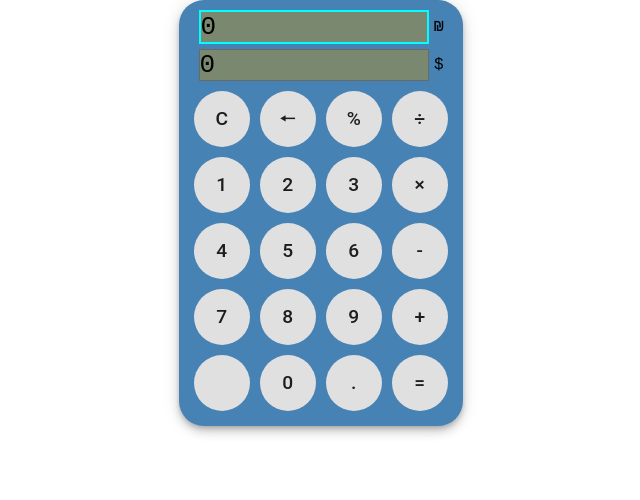
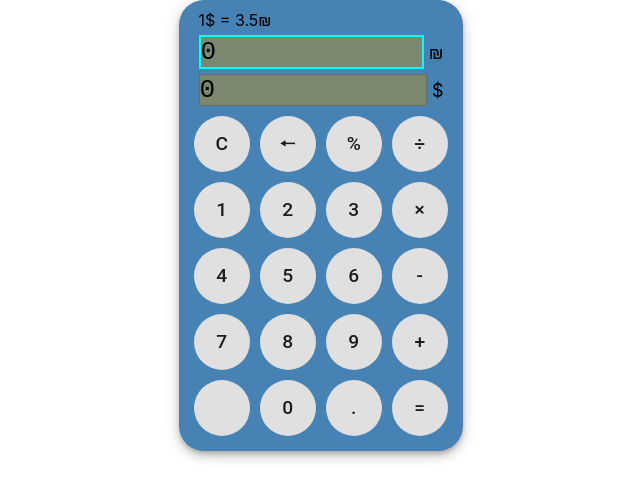
Before and after one commit to RonMichaeli/testing-workshop-app, a React (Create React App) app: page / in a window 1280 px wide. Shown: the top 500 px of the page, without its empty margins (319-959 px from the left). Built offline with nearby package versions, Linux system fonts and the light colour scheme.

Commit message:
working on currency display

```diff
--- a/src/Components/App.tsx
+++ b/src/Components/App.tsx
@@ -1,11 +1,10 @@
 import React, { FC, useState } from 'react';
 import styled from '@emotion/styled';
-import CalculatorScreen from "./Screens/CalculatorScreen";
-import ButtonPanel from "./ButtonPanel/ButtonPanel";
 import { ButtonLabel, EMPTY_EXPRESSION } from "../consts";
 import { Expression } from "../types";
 import { calculateExpression } from "../utils";
-import CurrencyScreen from "./Screens/CurrencyScreen";
+import ButtonPanel from "./ButtonPanel";
+import { SimpleDisplay, CurrencyDisplay } from "./Displays";
 
 const StyledApp = styled.div`
     width: fit-content;
@@ -16,19 +15,18 @@ const StyledApp = styled.div`
     margin: auto;
     background-color: steelblue;
     border-radius: 25px;
-    font-family: monospace;
     box-shadow:
         0 3px 5px -1px rgba(0,0,0,0.2),
         0px 6px 10px 0px rgba(0,0,0,0.14),
         0px 1px 18px 0px rgba(0,0,0,0.12);
 `;
 
-const StyledCalculatorScreen = styled(CalculatorScreen)`
+const StyledSimpleDisplay = styled(SimpleDisplay)`
     min-height: 50px;
     width: 245px;
 `;
 
-const StyledCurrencyScreen = styled(CurrencyScreen)`
+const StyledCurrencyDisplay = styled(CurrencyDisplay)`
     width: 245px;
 `;
 
@@ -47,8 +45,8 @@ const App: FC = () => {
 
     return (
         <StyledApp>
-            <StyledCurrencyScreen expression={expression}/>
-            {/*<StyledCalculatorScreen expression={expression}/>*/}
+            <StyledCurrencyDisplay expression={expression} rate={3.5}/>
+            {/*<StyledSimpleDisplay expression={expression}/>*/}
             <StyledButtonPanel onClick={handleButtonClick}/>
         </StyledApp>
     );
--- /dev/null
+++ b/src/Components/ButtonPanel/index.ts
@@ -0,0 +1 @@
+export { default } from "./ButtonPanel";
--- /dev/null
+++ b/src/Components/Displays/CurrencyDisplay.tsx
@@ -0,0 +1,55 @@
+import React, { FC, useMemo, useState } from "react";
+import styled from "@emotion/styled";
+import SimpleDisplayWithCurrency from "./SimpleDisplayWithCurrency";
+import { Expression } from "../../types";
+import { calculateResult } from "../../utils";
+
+const NIS_ICON = "₪";
+const USD_ICON = "$";
+
+enum SelectedCurrency {
+    NIS,
+    USD,
+}
+
+const Padder = styled.div<{ height?: number; width?: number }>`
+    height: ${({ height }) => height || 0}px;
+    width: ${({ width }) => width || 0}px;
+`;
+
+type CurrencyDisplayProps = {
+    className?: string;
+    expression: Expression;
+    rate: number;
+};
+
+const CurrencyDisplay: FC<CurrencyDisplayProps> = (props: CurrencyDisplayProps): JSX.Element => {
+    const { className, expression, rate } = props;
+
+    const [selectedCurrency, setSelectedCurrency] = useState<SelectedCurrency>(SelectedCurrency.NIS);
+
+    const isNisSelected = selectedCurrency === SelectedCurrency.NIS;
+    const conversionResult = useMemo(() => calculateResult(`${expression} ${isNisSelected ? "/" : "*"} ${rate}`), [expression]);
+
+    return (
+        <div className={className}>
+            1{USD_ICON} = {rate}{NIS_ICON}
+            <Padder height={5}/>
+            <SimpleDisplayWithCurrency
+                isSelected={isNisSelected}
+                expression={isNisSelected ? expression : conversionResult}
+                currencyIcon={NIS_ICON}
+                onClick={() => setSelectedCurrency(SelectedCurrency.NIS)}
+            />
+            <Padder height={5}/>
+            <SimpleDisplayWithCurrency
+                isSelected={!isNisSelected}
+                expression={!isNisSelected ? expression : conversionResult}
+                currencyIcon={USD_ICON}
+                onClick={() => setSelectedCurrency(SelectedCurrency.USD)}
+            />
+        </div>
+    );
+};
+
+export default CurrencyDisplay;
--- a/src/Components/Screens/CalculatorScreen.tsx
+++ b/src/Components/Displays/SimpleDisplay.tsx
@@ -8,17 +8,18 @@ const StyledContainer = styled.div`
     width: 100%;
     background-color: #7a8870;
     border: dimgray 1px solid;
+    font-family: monospace;
     font-size: xx-large;
     word-break: break-word;
 `;
 
-type CalculatorScreenProps = {
+type SimpleDisplayProps = {
     className?: string;
     expression: Expression;
     onClick?: () => void;
 };
 
-const CalculatorScreen: FC<CalculatorScreenProps> = (props: CalculatorScreenProps): JSX.Element => {
+const SimpleDisplay: FC<SimpleDisplayProps> = (props: SimpleDisplayProps): JSX.Element => {
     const { className, expression, onClick } = props;
 
     return (
@@ -28,4 +29,4 @@ const CalculatorScreen: FC<CalculatorScreenProps> = (props: CalculatorScreenProp
     );
 };
 
-export default CalculatorScreen;
+export default SimpleDisplay;
--- /dev/null
+++ b/src/Components/Displays/SimpleDisplayWithCurrency.tsx
@@ -0,0 +1,45 @@
+import React, { FC } from "react";
+import styled from "@emotion/styled";
+import SimpleDisplay from "./SimpleDisplay";
+import { Expression } from "../../types";
+
+const StyledScreenContainer = styled.div`
+    display: flex;
+    align-items: center;
+`;
+
+const StyledCurrencyIconContainer = styled.div`
+    margin-left: 5px;
+    font-size: large;
+`;
+
+const StyledSimpleDisplay = styled(SimpleDisplay)<{ isSelected: boolean }>`
+    border: ${({ isSelected }) => isSelected ? "cyan 2px" : "dimgray 1px"} solid;
+    cursor: pointer;
+`;
+
+type SimpleDisplayWithCurrencyProps = {
+    isSelected: boolean;
+    expression: Expression;
+    currencyIcon: string;
+    onClick: () => void;
+};
+
+const SimpleDisplayWithCurrency: FC<SimpleDisplayWithCurrencyProps> = (props: SimpleDisplayWithCurrencyProps): JSX.Element => {
+    const { isSelected, expression, currencyIcon, onClick } = props;
+
+    return (
+        <StyledScreenContainer>
+            <StyledSimpleDisplay
+                isSelected={isSelected}
+                expression={expression}
+                onClick={onClick}
+            />
+            <StyledCurrencyIconContainer>
+                {currencyIcon}
+            </StyledCurrencyIconContainer>
+        </StyledScreenContainer>
+    );
+};
+
+export default SimpleDisplayWithCurrency;
--- /dev/null
+++ b/src/Components/Displays/index.ts
@@ -0,0 +1,2 @@
+export { default as SimpleDisplay } from "./SimpleDisplay";
+export { default as CurrencyDisplay } from "./CurrencyDisplay";
--- a/src/Components/Screens/CurrencyScreen.tsx
+++ /dev/null
@@ -1,84 +0,0 @@
-import React, { FC, useState } from "react";
-import styled from "@emotion/styled";
-import CalculatorScreen from "./CalculatorScreen";
-import { Expression } from "../../types";
-
-const StyledScreenContainer = styled.div`
-    display: flex;
-    align-items: center;
-`;
-
-const StyledCurrencyIconContainer = styled.div`
-    margin-left: 5px;
-    font-size: large;
-`;
-
-const StyledCalculatorScreen = styled(CalculatorScreen)<{ isSelected: boolean }>`
-    border: ${({ isSelected }) => isSelected ? "cyan 2px" : "dimgray 1px"} solid;
-    cursor: pointer;
-`;
-
-const Padder = styled.div<{ height?: number; width?: number }>`
-    height: ${({ height }) => height || 0}px;
-    width: ${({ width }) => width || 0}px;
-`;
-
-enum SelectedCurrency {
-    NIS,
-    USD,
-}
-
-type CurrencyCalculatorScreenProps = {
-    isSelected: boolean;
-    expression: Expression;
-    currencyIcon: string;
-    onClick: () => void;
-};
-
-const CurrencyCalculatorScreen: FC<CurrencyCalculatorScreenProps> = (props: CurrencyCalculatorScreenProps): JSX.Element => {
-    const { isSelected, expression, currencyIcon, onClick } = props;
-
-    return (
-        <StyledScreenContainer>
-            <StyledCalculatorScreen
-                isSelected={isSelected}
-                expression={expression}
-                onClick={onClick}
-            />
-            <StyledCurrencyIconContainer>
-                {currencyIcon}
-            </StyledCurrencyIconContainer>
-        </StyledScreenContainer>
-    );
-};
-
-type CurrencyScreenProps = {
-    className?: string;
-    expression: Expression;
-};
-
-const CurrencyScreen: FC<CurrencyScreenProps> = (props: CurrencyScreenProps): JSX.Element => {
-    const { className, expression } = props;
-
-    const [selectedCurrency, setSelectedCurrency] = useState<SelectedCurrency>(SelectedCurrency.NIS);
-
-    return (
-        <div className={className}>
-            <CurrencyCalculatorScreen
-                isSelected={selectedCurrency === SelectedCurrency.NIS}
-                expression={expression}
-                currencyIcon={"₪"}
-                onClick={() => setSelectedCurrency(SelectedCurrency.NIS)}
-            />
-            <Padder height={5}/>
-            <CurrencyCalculatorScreen
-                isSelected={selectedCurrency === SelectedCurrency.USD}
-                expression={expression}
-                currencyIcon={"$"}
-                onClick={() => setSelectedCurrency(SelectedCurrency.USD)}
-            />
-        </div>
-    );
-};
-
-export default CurrencyScreen;
--- a/src/consts.ts
+++ b/src/consts.ts
@@ -20,7 +20,7 @@ export enum ButtonLabel {
     Seven = "7",
     Eight = "8",
     Nine = "9",
-    Zero = "0"
+    Zero = "0",
 }
 
 export const BUTTON_LABEL_TO_VALUE: Record<string, string> = {
@@ -28,7 +28,6 @@ export const BUTTON_LABEL_TO_VALUE: Record<string, string> = {
     [ButtonLabel.Subtract]: "-",
     [ButtonLabel.Multiply]: "*",
     [ButtonLabel.Divide]: "/",
-    [ButtonLabel.Dot]: "."
 };
 
 export const NUMBERS: ButtonLabel[] = [
--- a/src/utils.ts
+++ b/src/utils.ts
@@ -12,13 +12,14 @@ const cleanExpression = (expression: Expression): Expression => {
     return endsWithNumber(expression) ? expression : removeLastChar(expression);
 };
 
-const calculateResult = (expression: Expression): Expression => {
+export const calculateResult = (expression: Expression): Expression => {
     let parsedExpression: Expression = "";
     for (const char of expression) {
         parsedExpression += (BUTTON_LABEL_TO_VALUE[char] ?? char);
     }
-    const result = eval(cleanExpression(parsedExpression));
-    return `${result}`;
+    // eslint-disable-next-line no-eval
+    const result: number = eval(cleanExpression(parsedExpression));
+    return `${parseFloat(result.toFixed(4))}`;
 };
 
 export const calculateExpression = (currentExpression: Expression, buttonLabel: ButtonLabel): Expression => {
```
